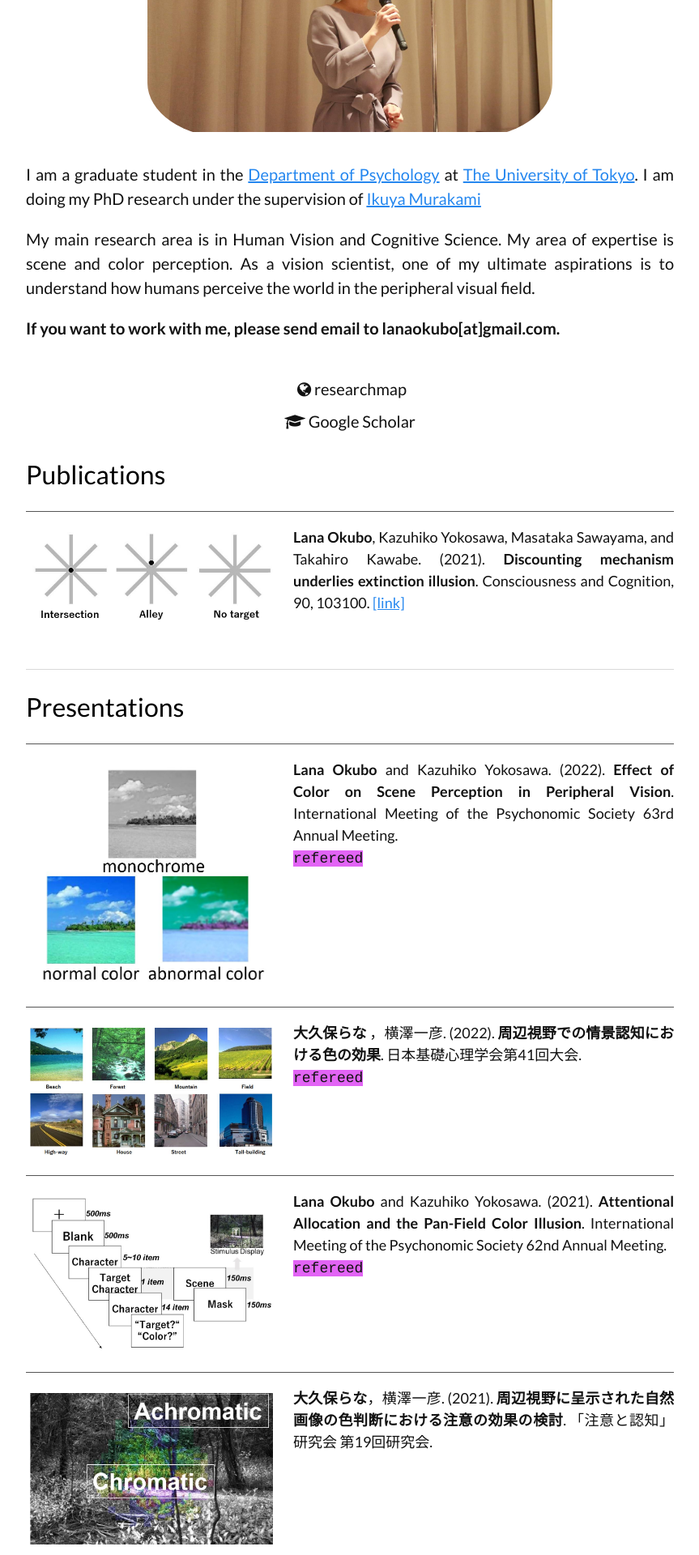
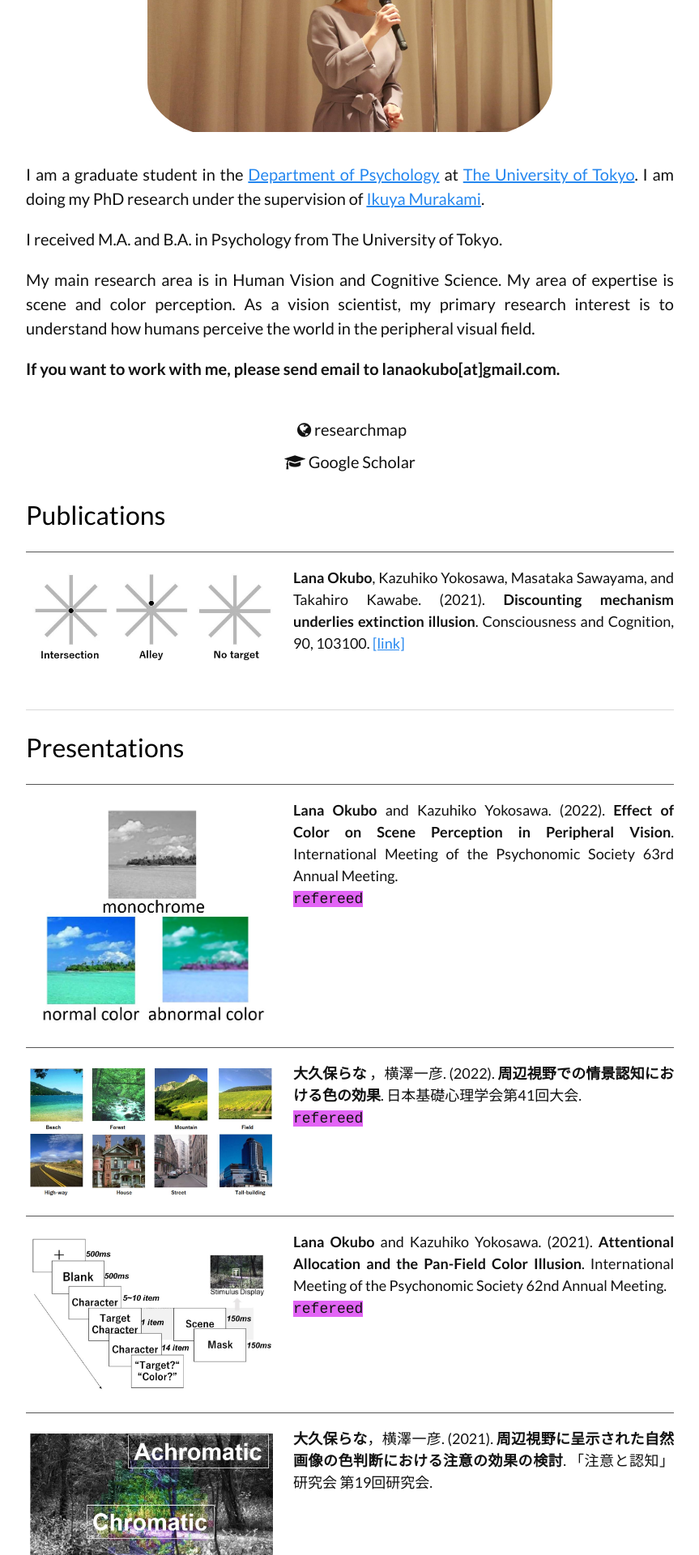
Before and after one commit to LNOKB/lnokb.github.io, a Jekyll site: the page built from index.html, in a window 1280 px wide. Shown: the part 309-2229 px from the top of the page at 81% size, without its empty margins (208-1071 px from the left). Built offline with Jekyll 4.4.1, drawn with Linux system fonts in a browser that asks for light colours.

Commit message:
Update index.html

```diff
--- a/index.html
+++ b/index.html
@@ -12,13 +12,17 @@ layout: home-page
       <!-- <p class="subtitle">{{site.about-author}}</p> -->
       <p class="subtitle">
         I am a graduate student in the <a href="http://www.l.u-tokyo.ac.jp/psy/" target="_blank">Department of Psychology</a>
-        at <a href="https://www.u-tokyo.ac.jp/en/" target="_blank">The University of Tokyo</a>. I am doing my PhD research under the supervision of <a href="https://www.u-tokyo.ac.jp/en/https://www.l.u-tokyo.ac.jp/~ikuya/e/html/ikuya.html" target="_blank">Ikuya Murakami</a>
+        at <a href="https://www.u-tokyo.ac.jp/en/" target="_blank">The University of Tokyo</a>. I am doing my PhD research under the supervision of <a href="https://www.u-tokyo.ac.jp/en/https://www.l.u-tokyo.ac.jp/~ikuya/e/html/ikuya.html" target="_blank">Ikuya Murakami</a>.
+      </p>
+
+      <p class="subtitle">
+        I received M.A. and B.A. in Psychology from The University of Tokyo.
       </p>
 
       <p class="subtitle">
         My main research area is in Human Vision and Cognitive Science.
         My area of expertise is scene and color perception.
-        As a vision scientist, one of my ultimate aspirations is to understand how humans perceive the world in the peripheral visual field.
+        As a vision scientist, my primary research interest is to understand how humans perceive the world in the peripheral visual field.
 
       </p>
 
```
